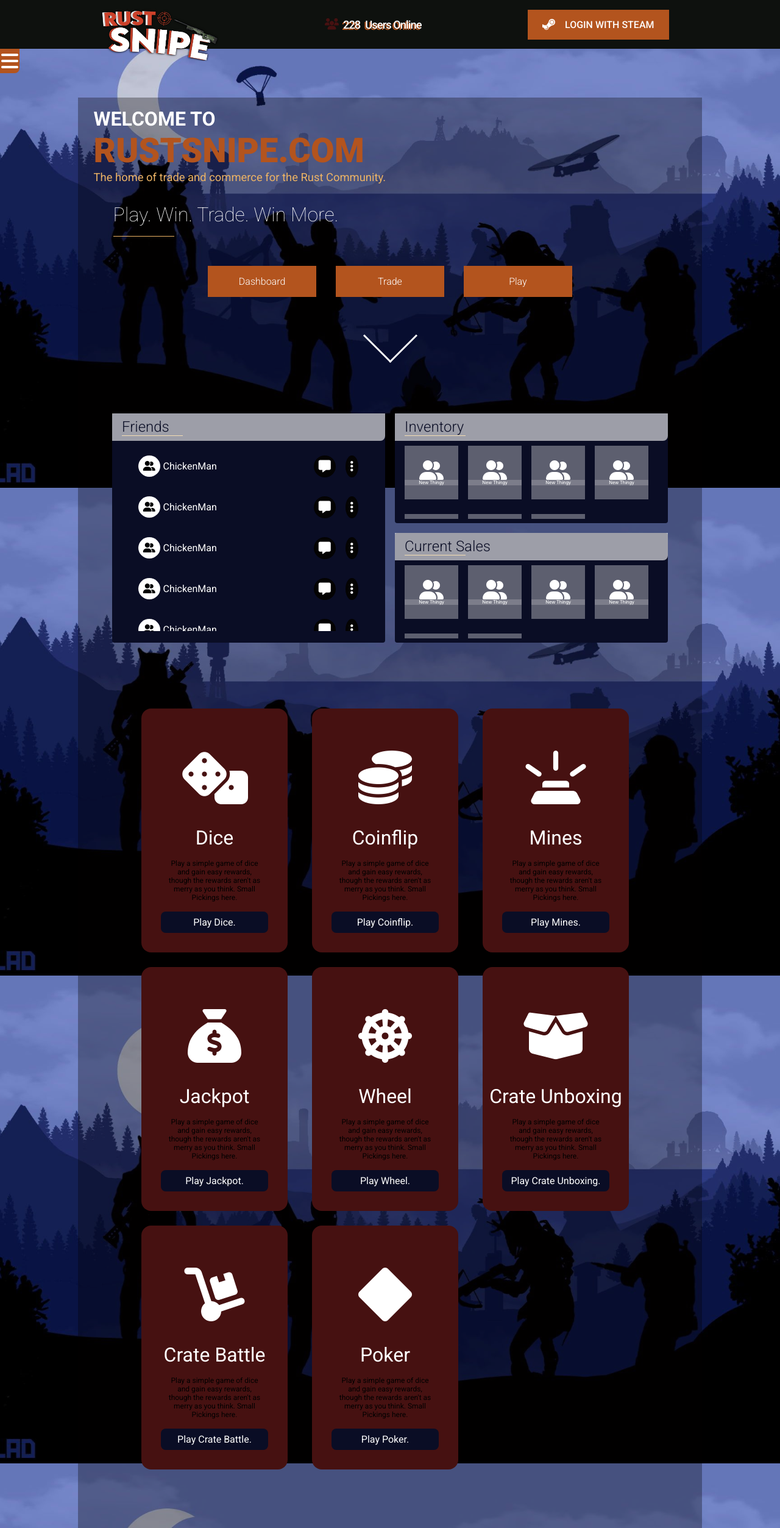
After one commit to ILTStudios/RustSnipe_SourceCode, a PHP site: page /index.html in a window 1280 px wide. The commit adds this page. Shown: the whole page at 61% size. Run offline with PHP 8.4, Linux system fonts and the light colour scheme; some libraries are stand-ins or nearby versions.

Commit message:
Add files via upload

```diff
--- /dev/null
+++ b/index.html
@@ -0,0 +1,445 @@
+<!DOCTYPE html>
+<html lang="en">
+  <head>
+    <meta charset="UTF-8">
+    <meta name="viewport" content="width=device-width, initial-scale=1.0">
+    <meta http-equiv="X-UA-Compatible" content="ie=edge">
+    <title>RustSnipe</title>
+    <link rel="stylesheet" href="./styles/main.css">
+    <link rel="stylesheet" href="./styles/navbar.css">
+    <link rel="stylesheet" href="./styles/welcome.css">
+    <link rel="stylesheet" href="./styles/black_bar.css">
+    <link rel="stylesheet" href="./styles/game-display.css">
+    <link rel="stylesheet" href="./styles/widgets.css">
+    <link rel="icon" href="./img/Snipe.png" type="image/icon type">
+    <script src="https://kit.fontawesome.com/03e5995de6.js" crossorigin="anonymous"></script>
+  </head>
+  <body>
+    <!-- Black Bar -->
+    <div class="black_bar">
+      <div class="steam-login">
+        <div><i class="fa-brands fa-steam-symbol"></i></div>
+        <div>LOGIN WITH STEAM</div>
+      </div>
+      <div class="user-count">
+        <div class="online-users">
+          <div>Users Online</div>
+          <div class="bandit-count">228</div>
+          <div><i class="fa-solid fa-users"></i></div>
+        </div>
+      </div>
+      <!-- <div class="navigation-links">
+        <a href="">Friends</a>
+      </div> -->
+      <div class="logo">
+        <img src="./img/Snipe.png" alt="">
+      </div>
+    </div>
+
+    <!-- Nav Bar -->
+    <div class="navbar">
+      <div class="menu-trigger">
+          <div><i class="fa-solid fa-bars"></i></div>
+      </div>
+      <div class="nav-links">
+          <i id="dashboard" class="fa-solid fa-table-columns"></i>
+          <i id="inventory" class="fa-solid fa-briefcase"></i>
+          <i id="steam" class="fa-brands fa-steam"></i>
+          <i id="friends" class="fa-solid fa-user-group"></i>
+          <i id="games" class="fa-solid fa-gamepad"></i>
+      </div>
+      <div id="empty"></div>
+    </div>
+
+  <!-- Content -->
+    <div class="content">
+      <div class="welcome">
+        <div class="main-welc">
+          <div class="subtext">WELCOME TO</div>
+          <div class="main-welcome">RUSTSNIPE.COM</div>
+          <div class="gray-sub">
+            The home of trade and commerce for the Rust Community.
+          </div>
+        </div>
+        <div class="about">
+          <!-- <div class="horizontal-container">
+            <div class="the-what">
+              <div class="about-heading">
+                What
+              </div>
+              <div class="horiz-line"></div>
+              <div class="about-context">
+                better placeholder xd
+              </div>
+            </div>
+            <div class="the-why">
+              <div class="about-heading">
+                Why
+              </div>
+              <div class="horiz-line"></div>
+              <div class="about-context">
+                better placeholder xd
+              </div>
+            </div>
+            <div class="the-how">
+              <div class="about-heading">
+                How
+              </div>
+              <div class="horiz-line"></div>
+              <div class="about-context">
+                better placeholder xd
+              </div>
+            </div>
+          </div> -->
+          <div class="about-heading">
+            Play. Win. Trade. Win More.
+            <div class="underline"></div>
+          </div>
+        </div>
+        <div class="welc-buttons">
+          <div>Dashboard</div>
+          <div>Trade</div>
+          <div>Play</div>
+        </div>
+        <div class="arrow">
+          <div>
+            <a href="#widgets"></a>
+          </div>
+        </div>
+        <div class="space"></div>
+        <!-- <div class="about-heading">
+          Widgets
+        </div> -->
+        <div id="widgets" class="widgets">
+          <div class="h-cont">
+            <div class="friends-widget">
+              <div class="widget-heading">
+                Friends
+                <div class="underline"></div>
+              </div>
+
+              <div class="widget-content">
+                <div class="friends-list">
+                  <div class="friends-card">
+                    <div class="friend-details">
+                      <div class="friend-logo">
+                        <i id="friends" class="fa-solid fa-user-group"></i>
+                      </div>
+                      <div>ChickenMan</div>
+                    </div>
+                    <div class="friends-edit">
+                      <i class="fa-solid fa-message"></i>
+                      <i class="fa-solid fa-ellipsis-vertical"></i>
+                    </div>
+                  </div>
+
+                  <div class="friends-card">
+                    <div class="friend-details">
+                      <div class="friend-logo">
+                        <i id="friends" class="fa-solid fa-user-group"></i>
+                      </div>
+                      <div>ChickenMan</div>
+                    </div>
+                    <div class="friends-edit">
+                      <i class="fa-solid fa-message"></i>
+                      <i class="fa-solid fa-ellipsis-vertical"></i>
+                    </div>
+                  </div>
+
+                  <div class="friends-card">
+                    <div class="friend-details">
+                      <div class="friend-logo">
+                        <i id="friends" class="fa-solid fa-user-group"></i>
+                      </div>
+                      <div>ChickenMan</div>
+                    </div>
+                    <div class="friends-edit">
+                      <i class="fa-solid fa-message"></i>
+                      <i class="fa-solid fa-ellipsis-vertical"></i>
+                    </div>
+                  </div>
+
+                  <div class="friends-card">
+                    <div class="friend-details">
+                      <div class="friend-logo">
+                        <i id="friends" class="fa-solid fa-user-group"></i>
+                      </div>
+                      <div>ChickenMan</div>
+                    </div>
+                    <div class="friends-edit">
+                      <i class="fa-solid fa-message"></i>
+                      <i class="fa-solid fa-ellipsis-vertical"></i>
+                    </div>
+                  </div>
+
+                  <div class="friends-card">
+                    <div class="friend-details">
+                      <div class="friend-logo">
+                        <i id="friends" class="fa-solid fa-user-group"></i>
+                      </div>
+                      <div>ChickenMan</div>
+                    </div>
+                    <div class="friends-edit">
+                      <i class="fa-solid fa-message"></i>
+                      <i class="fa-solid fa-ellipsis-vertical"></i>
+                    </div>
+                  </div>
+
+                </div>
+              </div>
+            </div>
+
+            <div class="v-cont">
+
+              <div class="inventory-widget">
+                <div class="widget-heading">
+                  Inventory
+                  <div class="underline"></div>
+                </div>
+                <div class="inventory-content">
+                  <div>
+                    <div>
+                      <i id="friends" class="fa-solid fa-user-group"></i>
+                      <div>
+                        New Thingy
+                      </div>
+                    </div>
+                  </div>
+                  <div>
+                    <div>
+                      <i id="friends" class="fa-solid fa-user-group"></i>
+                      <div>
+                        New Thingy
+                      </div>
+                    </div>
+                  </div>
+                  <div>
+                    <div>
+                      <i id="friends" class="fa-solid fa-user-group"></i>
+                      <div>
+                        New Thingy
+                      </div>
+                    </div>
+                  </div>
+                  <div>
+                    <div>
+                      <i id="friends" class="fa-solid fa-user-group"></i>
+                      <div>
+                        New Thingy
+                      </div>
+                    </div>
+                  </div>
+                  <div>
+                    <div>
+                      <i id="friends" class="fa-solid fa-user-group"></i>
+                      <div>
+                        New Thingy
+                      </div>
+                    </div>
+                  </div>
+                  <div>
+                    <div>
+                      <i id="friends" class="fa-solid fa-user-group"></i>
+                      <div>
+                        New Thingy
+                      </div>
+                    </div>
+                  </div>
+                  <div>
+                    <div>
+                      <i id="friends" class="fa-solid fa-user-group"></i>
+                      <div>
+                        New Thingy
+                      </div>
+                    </div>
+                  </div>
+                </div>
+              </div>
+
+              <div class="current-sales-widget">
+                <div class="widget-heading">
+                  Current Sales
+                  <div class="underline"></div>
+                </div>
+                <!-- <div class="widget-content">
+                  f
+                </div> -->
+                <div class="inventory-content">
+                  <div>
+                    <div>
+                      <i id="friends" class="fa-solid fa-user-group"></i>
+                      <div>
+                        New Thingy
+                      </div>
+                    </div>
+                  </div>
+                  <div>
+                    <div>
+                      <i id="friends" class="fa-solid fa-user-group"></i>
+                      <div>
+                        New Thingy
+                      </div>
+                    </div>
+                  </div>
+                  <div>
+                    <div>
+                      <i id="friends" class="fa-solid fa-user-group"></i>
+                      <div>
+                        New Thingy
+                      </div>
+                    </div>
+                  </div>
+                  <div>
+                    <div>
+                      <i id="friends" class="fa-solid fa-user-group"></i>
+                      <div>
+                        New Thingy
+                      </div>
+                    </div>
+                  </div>
+                  <div>
+                    <div>
+                      <i id="friends" class="fa-solid fa-user-group"></i>
+                      <div>
+                        New Thingy
+                      </div>
+                    </div>
+                  </div>
+                  <div>
+                    <div>
+                      <i id="friends" class="fa-solid fa-user-group"></i>
+                      <div>
+                        New Thingy
+                      </div>
+                    </div>
+                  </div>
+                </div>
+              </div>
+
+            </div>
+          </div>
+        </div>
+        <div class="space"></div>
+
+        <div class="gamemodes">
+          <div class="game-card">
+            <div class="game-image">
+              <i class="fa-solid fa-dice"></i>
+            </div>
+            <div class="game-name">
+              Dice
+            </div>
+            <div class="game-description">
+              Play a simple game of dice and gain easy rewards, though the rewards aren't
+              as merry as you think. Small Pickings here.
+            </div>
+            <div class="game-play">Play Dice.</div>
+          </div>
+
+          <div class="game-card">
+            <div class="game-image">
+              <i class="fa-solid fa-coins"></i>
+            </div>
+            <div class="game-name">
+              Coinflip
+            </div>
+            <div class="game-description">
+              Play a simple game of dice and gain easy rewards, though the rewards aren't
+              as merry as you think. Small Pickings here.
+            </div>
+            <div class="game-play">Play Coinflip.</div>
+          </div>
+
+          <div class="game-card">
+            <div class="game-image">
+              <i class="fa-solid fa-land-mine-on"></i>
+            </div>
+            <div class="game-name">
+              Mines
+            </div>
+            <div class="game-description">
+              Play a simple game of dice and gain easy rewards, though the rewards aren't
+              as merry as you think. Small Pickings here.
+            </div>
+            <div class="game-play">Play Mines.</div>
+          </div>
+
+          <div class="game-card">
+            <div class="game-image">
+              <i class="fa-solid fa-sack-dollar"></i>
+            </div>
+            <div class="game-name">
+              Jackpot
+            </div>
+            <div class="game-description">
+              Play a simple game of dice and gain easy rewards, though the rewards aren't
+              as merry as you think. Small Pickings here.
+            </div>
+            <div class="game-play">Play Jackpot.</div>
+          </div>
+
+          <div class="game-card">
+            <div class="game-image">
+              <i class="fa-solid fa-dharmachakra"></i>
+            </div>
+            <div class="game-name">
+              Wheel
+            </div>
+            <div class="game-description">
+              Play a simple game of dice and gain easy rewards, though the rewards aren't
+              as merry as you think. Small Pickings here.
+            </div>
+            <div class="game-play">Play Wheel.</div>
+          </div>
+
+          <div class="game-card">
+            <div class="game-image">
+              <i class="fa-solid fa-box-open"></i>
+            </div>
+            <div class="game-name">
+              Crate Unboxing
+            </div>
+            <div class="game-description">
+              Play a simple game of dice and gain easy rewards, though the rewards aren't
+              as merry as you think. Small Pickings here.
+            </div>
+            <div class="game-play">Play Crate Unboxing.</div>
+          </div>
+
+          <div class="game-card">
+            <div class="game-image">
+              <i class="fa-solid fa-dolly"></i>
+            </div>
+            <div class="game-name">
+              Crate Battle
+            </div>
+            <div class="game-description">
+              Play a simple game of dice and gain easy rewards, though the rewards aren't
+              as merry as you think. Small Pickings here.
+            </div>
+            <div class="game-play">Play Crate Battle.</div>
+          </div>
+
+          <div class="game-card">
+            <div class="game-image">
+              <i class="fa-solid fa-diamond"></i>
+            </div>
+            <div class="game-name">
+              Poker
+            </div>
+            <div class="game-description">
+              Play a simple game of dice and gain easy rewards, though the rewards aren't
+              as merry as you think. Small Pickings here.
+            </div>
+            <div class="game-play">Play Poker.</div>
+          </div>
+        </div>
+
+        <div class="space"></div>
+      </div>
+    </div>
+
+	  <script src="animation.js"></script>
+    <script src="icon.js"></script>
+  </body>
+</html>
--- a/styles/game-display.css
+++ b/styles/game-display.css
@@ -1,22 +1,52 @@
-.game-display{
-    margin: 2rem 0rem 0rem 0rem;
+.gamemodes{
+    display: grid;
+    justify-content: center;
+    align-items: center;
+    grid-template-columns: repeat(auto-fit, 32vh);
+    grid-gap: 1.5rem;
+    height: fit-content; width: 100%;
+    padding: 1rem;
+}
+.game-card{
+    background-color: var(--red);
+    height: 50vh;
+    width: 30vh;
+    display: flex;
+    flex-direction: column;
+    justify-content: center;
+    align-items: center;
+    border-radius: 1rem;
+}
+.game-image{
     color: white;
-    font-weight: 700;
+    height: 20vh;
+    width: auto;
+    display: flex;
+    justify-content: center;
+    align-items: center;
+}.game-image i{
+    transform: scale(5.5);
+}
+.game-name{
+    font-size: 2rem;
+    color: white;
+}.game-description{
+    width: 20vh;
+    text-align: center;
+    font-size: .75rem;
+    margin: 1rem 0rem 1rem 0rem;
 }
 
-.game-display{
-    padding: 2rem 0 0 0;
-}
-.game-display .game-nav{
+.game-play{
+    width: 20vh;
+    background-color: var(--background);
     color: white;
-    display: flex;
-    justify-content: space-between;
-    align-items: center;
-    font-size: 1.5rem;
-}
-.game-display .game-nav div{
+    text-align: center;
+    padding: .5rem;
+    border-radius: .5rem;
     transition: all .2s ease;
-}.game-display .game-nav div:hover{
+}.game-play:hover{
     color: var(--brown);
+    background-color: var(--black);
     cursor: pointer;
 }
```
